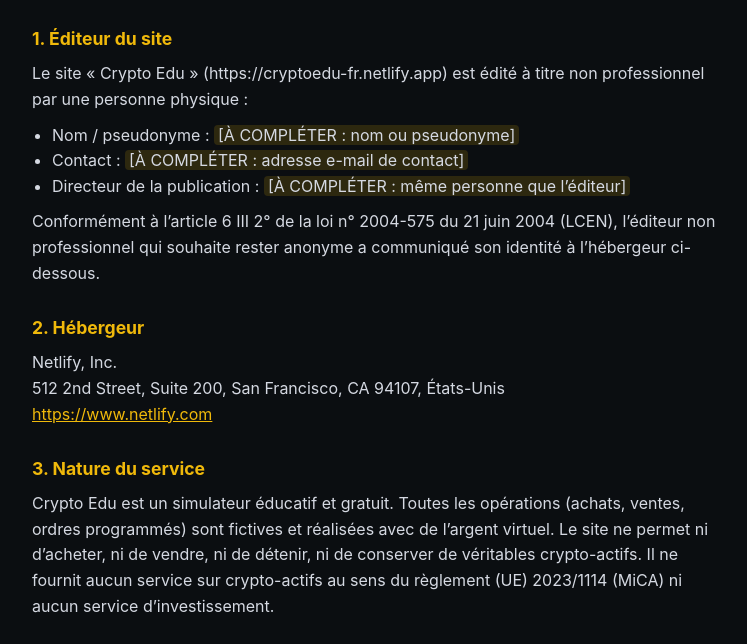
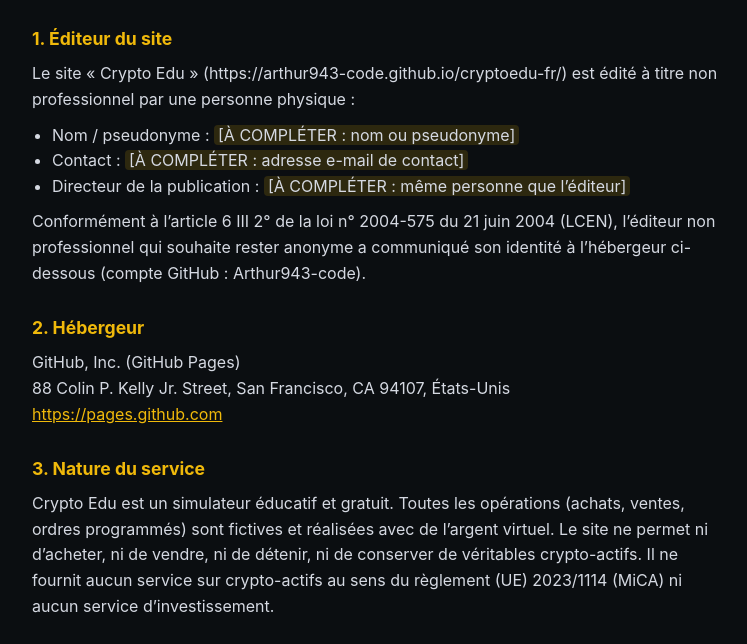
Before and after one commit to Arthur943-code/cryptoedu-fr, a plain HTML site: page mentions-legales.html in a window 1280 px wide. Shown: the part 139-783 px from the top of the page, without its empty margins (264-1011 px from the left). Drawn offline with Linux system fonts and the light colour scheme.

Commit message:
Hébergement 100 % GitHub Pages : suppression de Netlify
Co-Authored-By: Claude Sonnet 5.5 <noreply@anthropic.com>
Claude-Session: https://claude.ai/code/session_01JvLaJzYB6oCejKN6EqBkDa

```diff
--- a/mentions-legales.html
+++ b/mentions-legales.html
@@ -2,6 +2,8 @@
 <html lang="fr">
 <head>
 <meta charset="UTF-8">
+<meta http-equiv="Content-Security-Policy" content="default-src 'self'; script-src 'self' 'unsafe-inline'; style-src 'self' 'unsafe-inline'; img-src 'self' data:; connect-src 'self' https://api.coingecko.com; base-uri 'self'; form-action 'none'">
+<meta name="referrer" content="no-referrer">
 <meta name="viewport" content="width=device-width, initial-scale=1.0">
 <meta name="robots" content="noindex">
 <title>Mentions légales – Crypto Edu</title>
@@ -27,16 +29,16 @@ a{color:var(--accent)}
 <p class="muted">Dernière mise à jour : 25 novembre 2026</p>
 
 <h2>1. Éditeur du site</h2>
-<p>Le site « Crypto Edu » (https://cryptoedu-fr.netlify.app) est édité à titre non professionnel par une personne physique :</p>
+<p>Le site « Crypto Edu » (https://arthur943-code.github.io/cryptoedu-fr/) est édité à titre non professionnel par une personne physique :</p>
 <ul>
 <li>Nom / pseudonyme : <span class="todo">[À COMPLÉTER : nom ou pseudonyme]</span></li>
 <li>Contact : <span class="todo">[À COMPLÉTER : adresse e-mail de contact]</span></li>
 <li>Directeur de la publication : <span class="todo">[À COMPLÉTER : même personne que l’éditeur]</span></li>
 </ul>
-<p>Conformément à l’article 6 III 2° de la loi n° 2004-575 du 21 juin 2004 (LCEN), l’éditeur non professionnel qui souhaite rester anonyme a communiqué son identité à l’hébergeur ci-dessous.</p>
+<p>Conformément à l’article 6 III 2° de la loi n° 2004-575 du 21 juin 2004 (LCEN), l’éditeur non professionnel qui souhaite rester anonyme a communiqué son identité à l’hébergeur ci-dessous (compte GitHub : Arthur943-code).</p>
 
 <h2>2. Hébergeur</h2>
-<p>Netlify, Inc.<br>512 2nd Street, Suite 200, San Francisco, CA 94107, États-Unis<br><a href="https://www.netlify.com" rel="noopener noreferrer" target="_blank">https://www.netlify.com</a></p>
+<p>GitHub, Inc. (GitHub Pages)<br>88 Colin P. Kelly Jr. Street, San Francisco, CA 94107, États-Unis<br><a href="https://pages.github.com" rel="noopener noreferrer" target="_blank">https://pages.github.com</a></p>
 
 <h2>3. Nature du service</h2>
 <p>Crypto Edu est un simulateur éducatif et gratuit. Toutes les opérations (achats, ventes, ordres programmés) sont fictives et réalisées avec de l’argent virtuel. Le site ne permet ni d’acheter, ni de vendre, ni de détenir, ni de conserver de véritables crypto-actifs. Il ne fournit aucun service sur crypto-actifs au sens du règlement (UE) 2023/1114 (MiCA) ni aucun service d’investissement.</p>
```
Also changed, not shown: confidentialite.html (+3 -1 lines), index.html (+2 -0 lines), 3 other files.
